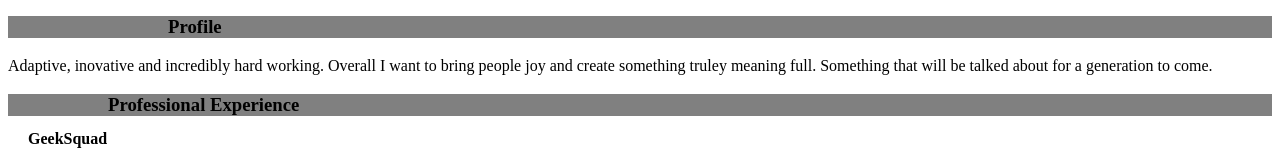
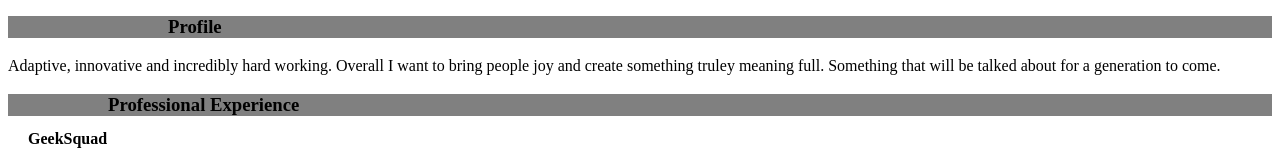
Before and after one commit to Finlocke/Finlocke.github.io, a plain HTML site: page index.html in a window 1280 px wide. Shown: the part 165-315 px from the top of the page. Drawn offline with Linux system fonts and the light colour scheme.

Commit message:
Update index.html

```diff
--- a/index.html
+++ b/index.html
@@ -18,7 +18,7 @@
   <div class="Profile">
     <h3>Profile</h3>
    </div>
-    <p>Adaptive, inovative and incredibly hard working. Overall I want to bring people joy and create something truley meaning full. Something that will be talked about for a generation to come.<p>
+    <p>Adaptive, innovative and incredibly hard working. Overall I want to bring people joy and create something truley meaning full. Something that will be talked about for a generation to come.<p>
 
   <div class="professional">
        <H3>Professional Experience</h3>
```
